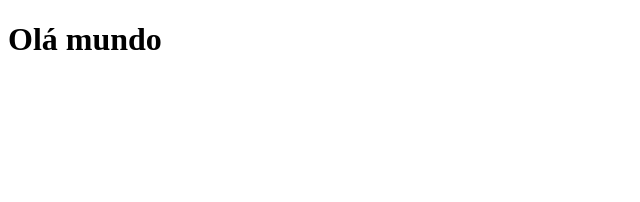
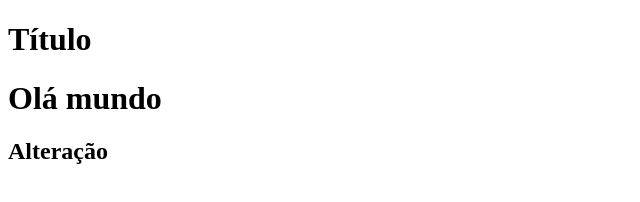
Before and after one commit to NicoleAssis/teste_versionamentoGit, a plain HTML site: page index.html in a window 1280 px wide. Shown: the whole page, without its empty margins (0-640 px from the left). Drawn offline with Linux system fonts and the light colour scheme.

Commit message:
Enviando alterações

```diff
--- a/index.html
+++ b/index.html
@@ -6,6 +6,8 @@
     <title>Document</title>
 </head>
 <body>
+    <h1>Título</h1>
     <h1>Olá mundo</h1>
+    <h2>Alteração</h2>
 </body>
 </html>
```
Also changed, not shown: b.txt.
